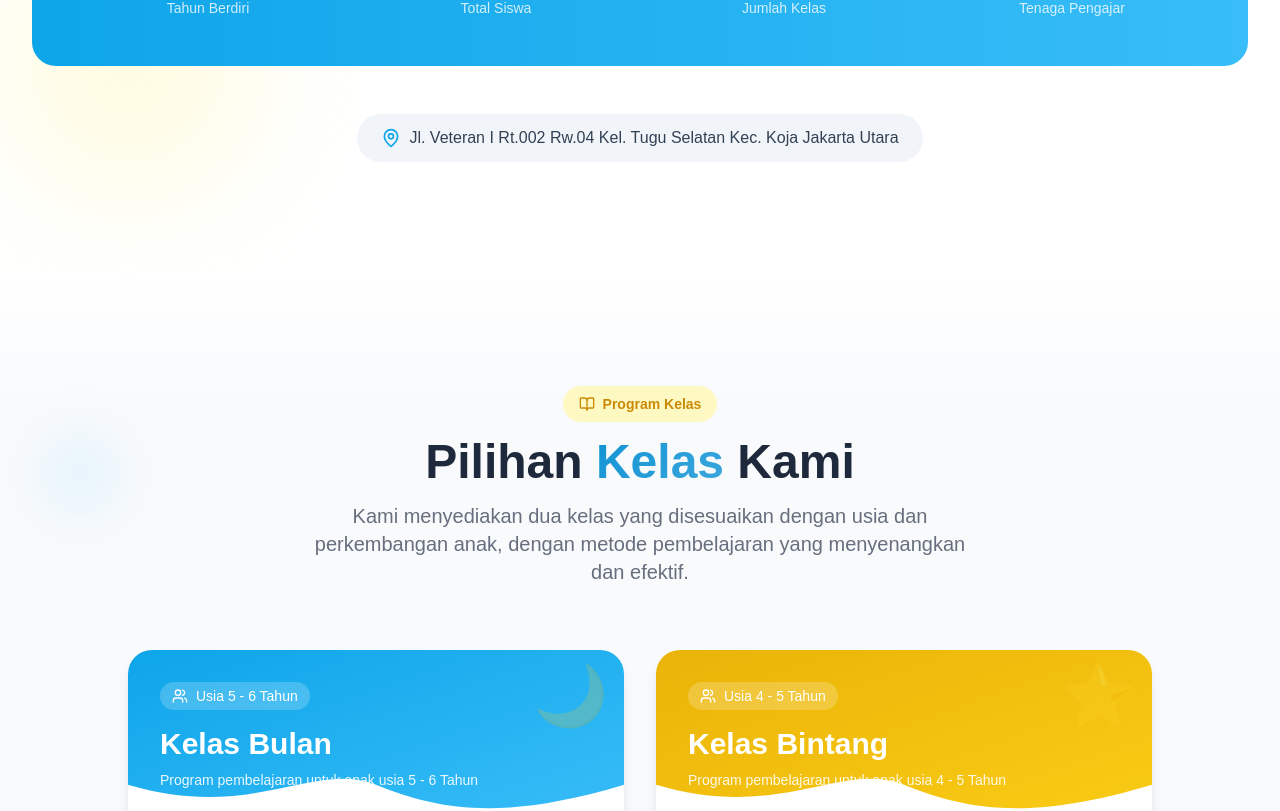
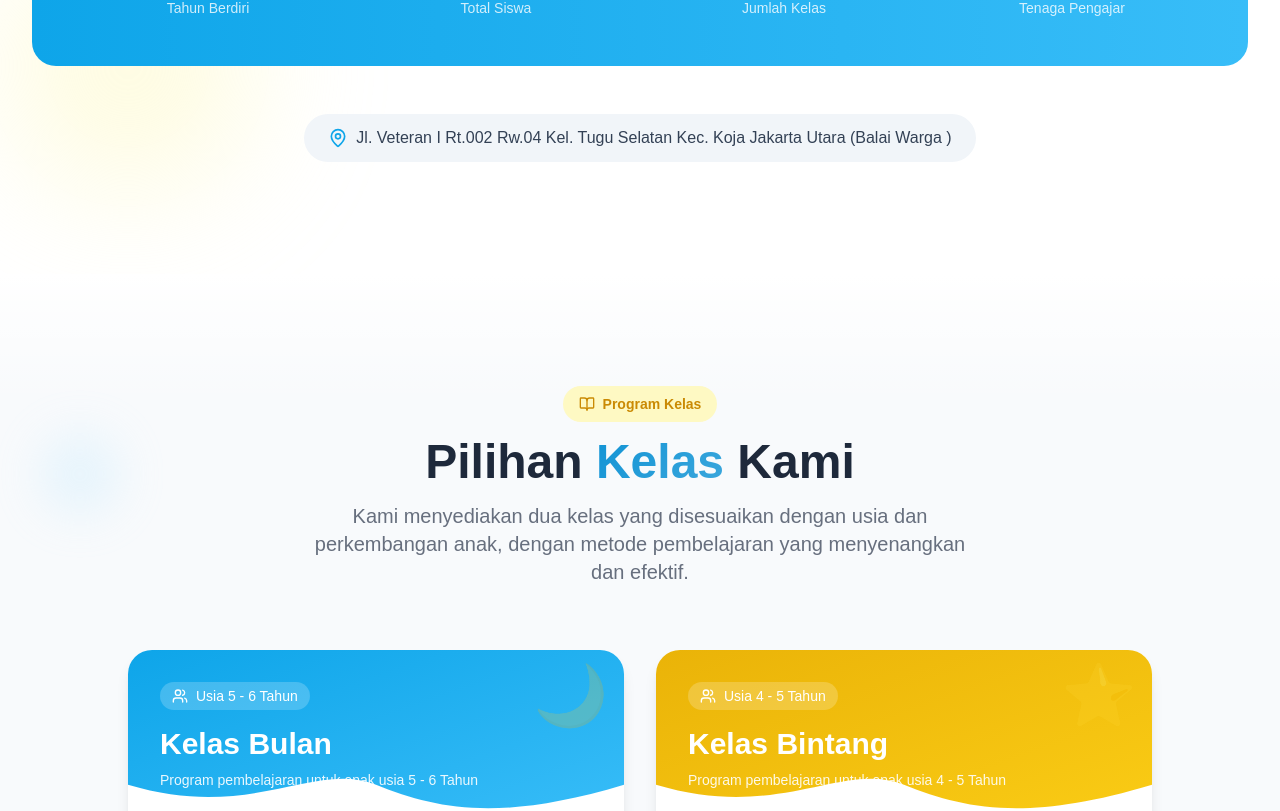
Before and after one commit to Irvansignora/Paud-fajar-pagi, a React (Vite) app: page / in a window 1280 px wide. Shown: the part 2454-3265 px from the top of the page. Built offline with nearby package versions, Linux system fonts and the light colour scheme.

Commit message:
Update schoolData.ts

```diff
--- a/src/data/schoolData.ts
+++ b/src/data/schoolData.ts
@@ -3,7 +3,7 @@ export const schoolInfo = {
   shortName: "PAUD Fajar Pagi",
   tagline: "Sehat - Cerdas - Ceria",
   established: 2007,
-  address: "Jl. Veteran I Rt.002 Rw.04 Kel. Tugu Selatan Kec. Koja Jakarta Utara",
+  address: "Jl. Veteran I Rt.002 Rw.04 Kel. Tugu Selatan Kec. Koja Jakarta Utara (Balai Warga )",
   totalStudents: 36,
   totalClasses: 2,
   phone: "-",
```
